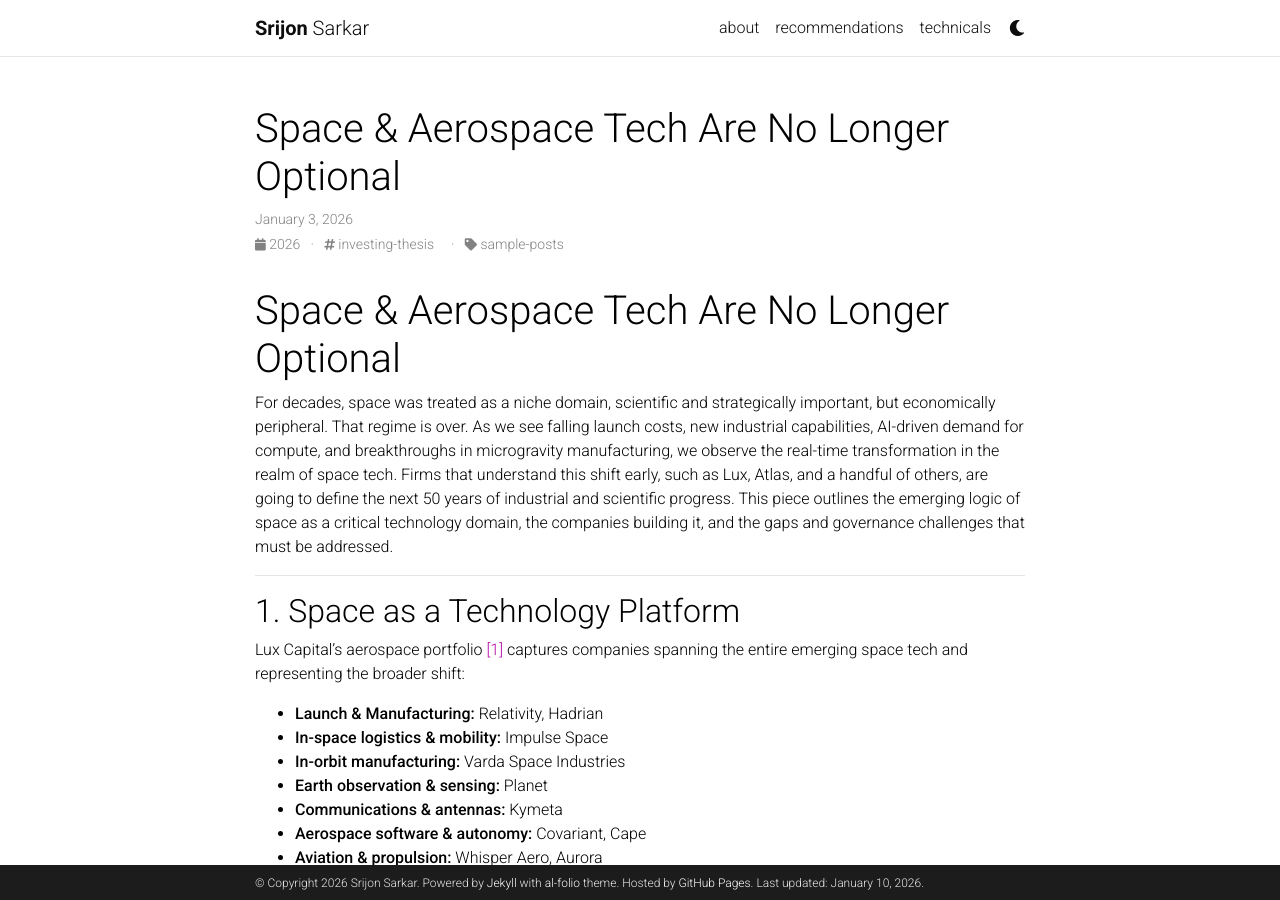
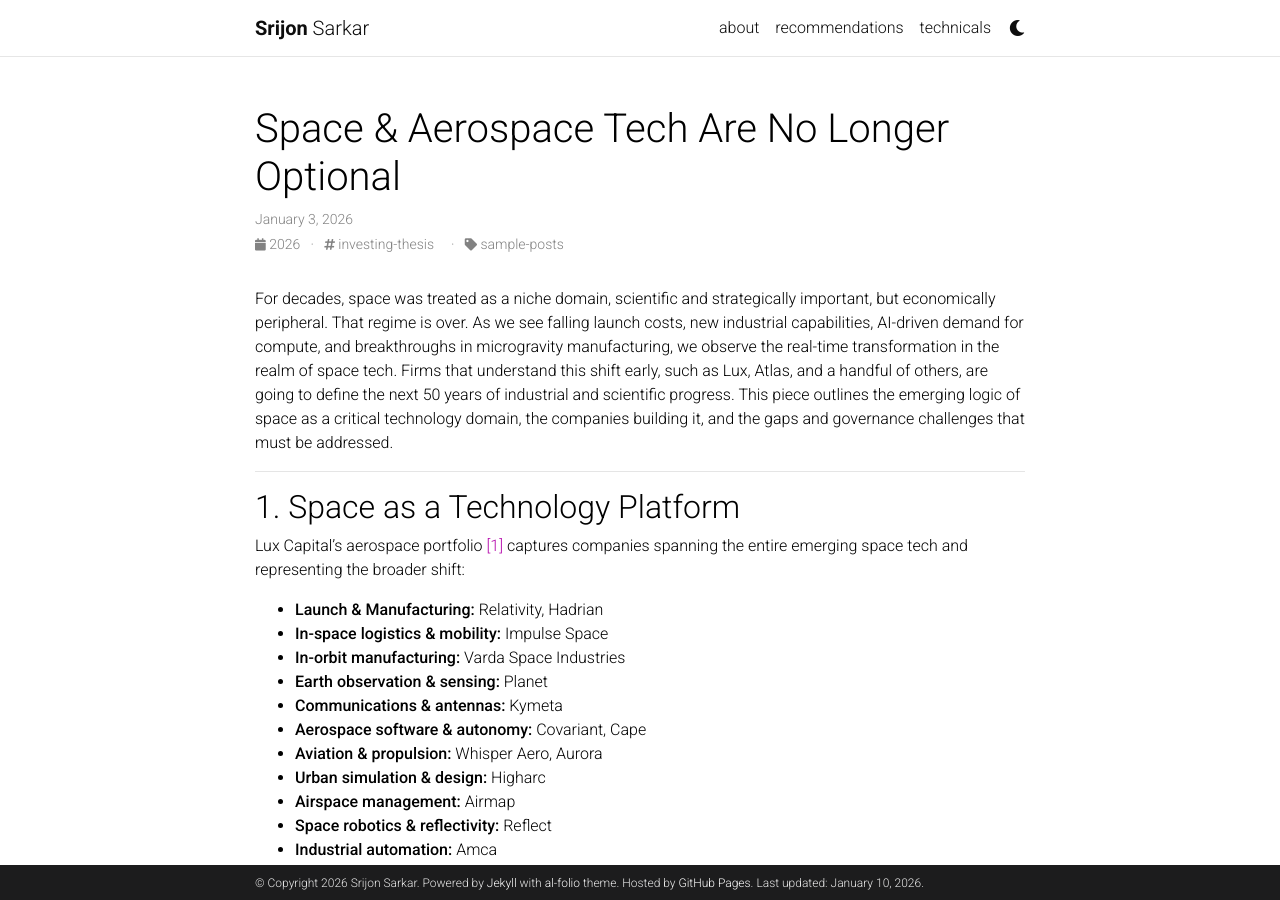
Before and after one commit to sarkarsrijon/sarkarsrijon.github.io, a Jekyll site: the page built from _posts/2026-01-03-space.md, in a window 1280 px wide and 900 px high. Built offline with Jekyll 4.4.1, drawn with Linux system fonts in a browser that asks for light colours; comment, search, counter and statistics services are not loaded; a style sheet for code colours, icons or effects is not loaded.

Commit message:
Remove title from space tech article
Removed the title from the space tech post.

```diff
--- a/_posts/2026-01-03-space.md
+++ b/_posts/2026-01-03-space.md
@@ -7,8 +7,6 @@ tags: investing-thesis
 categories: sample-posts
 related_posts: false
 ---
-
-# Space & Aerospace Tech Are No Longer Optional
 
 For decades, space was treated as a niche domain, scientific and strategically important, but economically peripheral. That regime is over. As we see falling launch costs, new industrial capabilities, AI-driven demand for compute, and breakthroughs in microgravity manufacturing, we observe the real-time transformation in the realm of space tech. Firms that understand this shift early, such as Lux, Atlas, and a handful of others, are going to define the next 50 years of industrial and scientific progress. This piece outlines the emerging logic of space as a critical technology domain, the companies building it, and the gaps and governance challenges that must be addressed.
 
```
